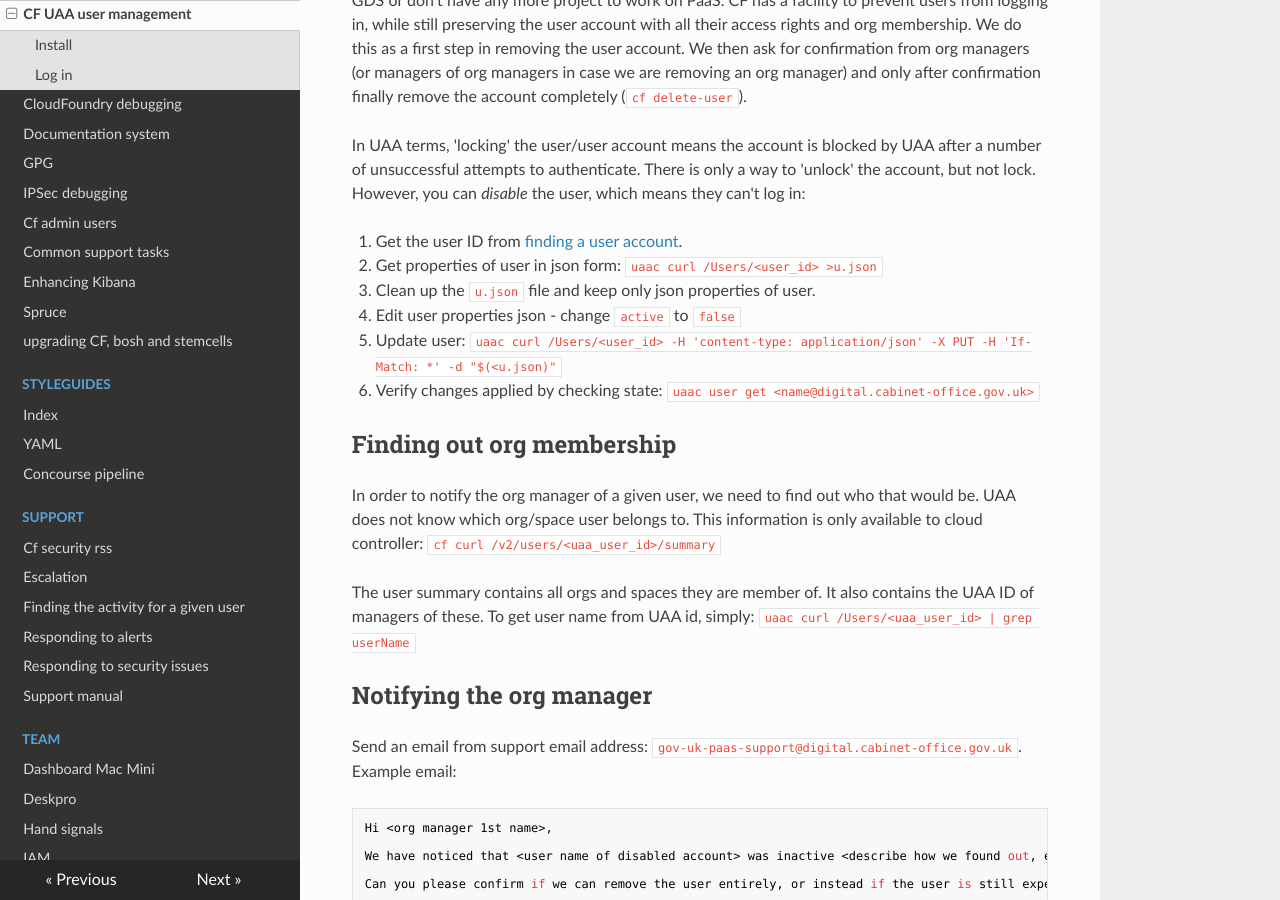
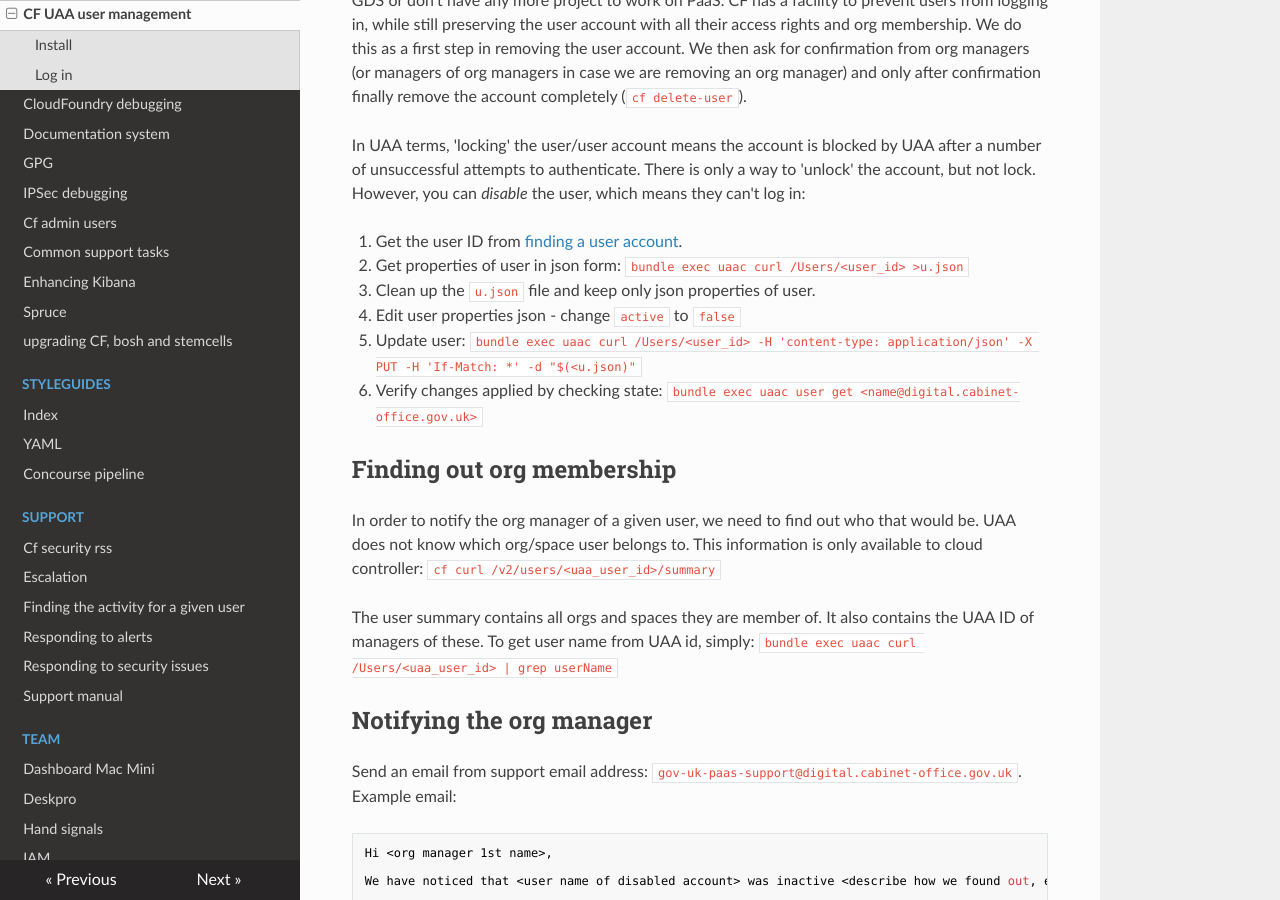
Before and after one commit to alphagov/paas-team-manual, an MkDocs documentation site: the page built from docs/guides/CF_UAA_user_management.md, in a window 1280 px wide and 900 px high, scrolled down 1513 px. Built offline with MkDocs 1.6.1, drawn with Linux system fonts in a browser that asks for light colours; nearby versions of some CDN libraries.

Commit message:
Use bundle exec for all uaac commands
For consistency. This means that you will always use the "correct" version
of uaac that we've tested in the pipeline.

```diff
--- a/docs/guides/CF_UAA_user_management.md
+++ b/docs/guides/CF_UAA_user_management.md
@@ -70,17 +70,17 @@ Sometimes it might be necessary to lock certain users. For example when we find
 In UAA terms, 'locking' the user/user account means the account is blocked by UAA after a number of unsuccessful attempts to authenticate. There is only a way to 'unlock' the account, but not lock. However, you can _disable_ the user, which means they can't log in:
 
 1. Get the user ID from [finding a user account](#finding-a-user-account).
-1. Get properties of user in json form: `uaac curl /Users/<user_id> >u.json`
+1. Get properties of user in json form: `bundle exec uaac curl /Users/<user_id> >u.json`
 1. Clean up the `u.json` file and keep only json properties of user.
 1. Edit user properties json - change `active` to `false`
-1. Update user:  `uaac curl /Users/<user_id> -H 'content-type: application/json' -X PUT -H 'If-Match: *' -d "$(<u.json)"`
-1. Verify changes applied by checking state: `uaac user get <name@digital.cabinet-office.gov.uk>`
+1. Update user:  `bundle exec uaac curl /Users/<user_id> -H 'content-type: application/json' -X PUT -H 'If-Match: *' -d "$(<u.json)"`
+1. Verify changes applied by checking state: `bundle exec uaac user get <name@digital.cabinet-office.gov.uk>`
 
 ## Finding out org membership
 
 In order to notify the org manager of a given user, we need to find out who that would be. UAA does not know which org/space user belongs to. This information is only available to cloud controller: `cf curl /v2/users/<uaa_user_id>/summary`
 
-The user summary contains all orgs and spaces they are member of. It also contains the UAA ID of managers of these. To get user name from UAA id, simply: `uaac curl /Users/<uaa_user_id> | grep userName`
+The user summary contains all orgs and spaces they are member of. It also contains the UAA ID of managers of these. To get user name from UAA id, simply: `bundle exec uaac curl /Users/<uaa_user_id> | grep userName`
 
 ## Notifying the org manager
 
```
